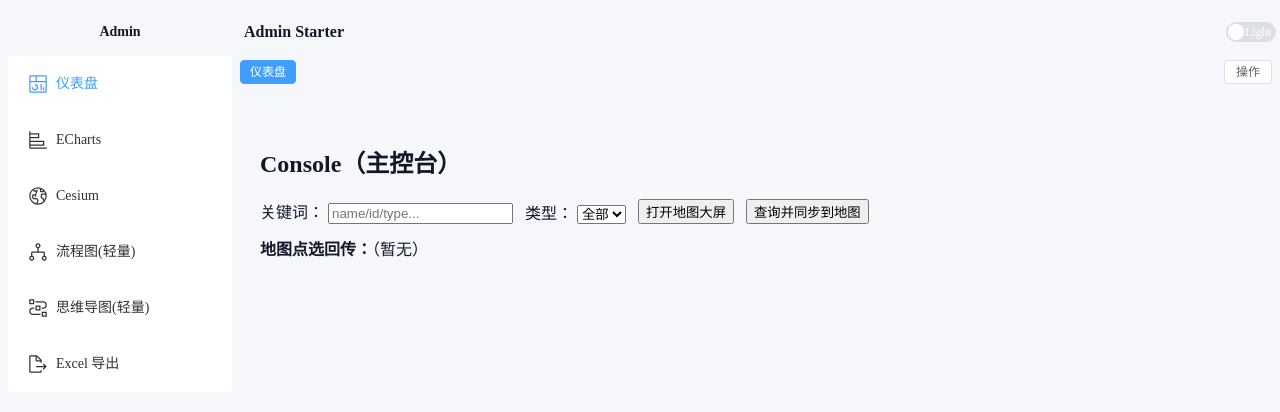
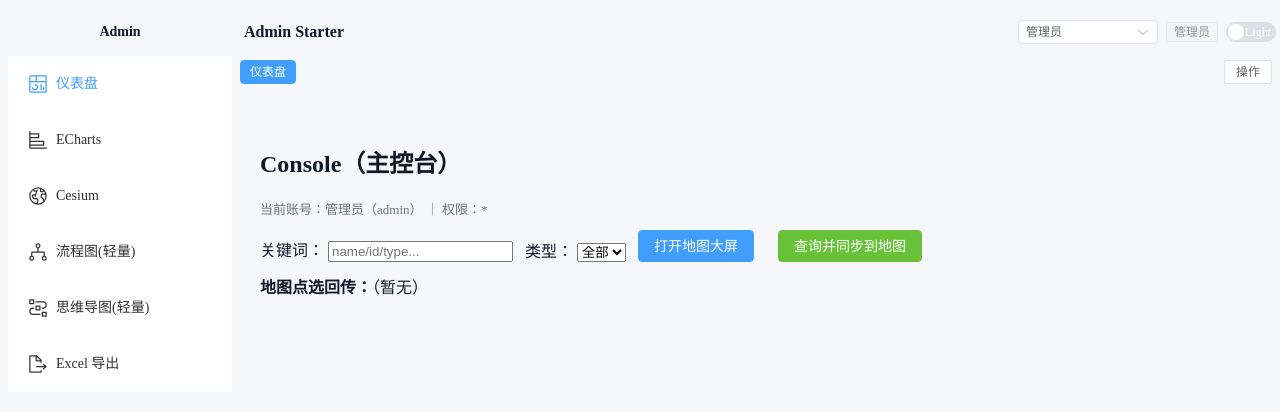
Before and after one commit to aushion/admin-starter, a Vue app: page /dashboard in a window 1280 px wide. Shown: the top 412 px of the page. Built offline with nearby package versions, Linux system fonts and the light colour scheme.

Commit message:
添加权限支持

```diff
--- /dev/null
+++ b/src/directives/permission.ts
@@ -0,0 +1,60 @@
+import type { Directive, DirectiveBinding } from 'vue'
+import { usePermissionStore, type PermissionCode } from '@/store/permission'
+
+type BindingValue =
+  | PermissionCode
+  | PermissionCode[]
+  | { value: PermissionCode | PermissionCode[]; mode?: 'hide' | 'disable' }
+
+function normalize(binding: DirectiveBinding<BindingValue>) {
+  const raw = binding.value
+
+  if (typeof raw === 'string' || Array.isArray(raw)) {
+    return { value: raw, mode: binding.modifiers.disable ? 'disable' : 'hide' as const }
+  }
+
+  const value = raw?.value ?? []
+  const mode = raw?.mode === 'disable' || binding.modifiers.disable ? 'disable' : 'hide'
+
+  return { value, mode }
+}
+
+function toArray(input?: PermissionCode | PermissionCode[]) {
+  if (!input) return [] as PermissionCode[]
+  return Array.isArray(input) ? input : [input]
+}
+
+function apply(el: HTMLElement, binding: DirectiveBinding<BindingValue>) {
+  const store = usePermissionStore()
+  const { value, mode } = normalize(binding)
+  const perms = toArray(value)
+  const allowed = store.hasPermission(perms)
+
+  if (allowed) {
+    if (mode === 'disable') {
+      el.removeAttribute('disabled')
+      el.classList.remove('is-disabled')
+    }
+    return
+  }
+
+  if (mode === 'disable') {
+    el.setAttribute('disabled', 'true')
+    el.classList.add('is-disabled')
+    return
+  }
+
+  const parent = el.parentNode
+  if (parent) {
+    parent.removeChild(el)
+  }
+}
+
+export const permissionDirective: Directive<HTMLElement, BindingValue> = {
+  mounted(el, binding) {
+    apply(el, binding)
+  },
+  updated(el, binding) {
+    apply(el, binding)
+  },
+}
--- a/src/layout/Sidebar.vue
+++ b/src/layout/Sidebar.vue
@@ -26,12 +26,13 @@
 </template>
 
 <script setup lang="ts">
-import { computed, defineComponent,resolveComponent, h, type PropType } from 'vue'
+import { computed } from 'vue'
 import { useRoute } from 'vue-router'
 import { useApp } from '../composables/useApp'
 import { routes } from '../router/routes'
 import type { RouteRecordRaw } from 'vue-router'
 import SidebarItem from './MenuItem.vue'
+import { usePermissionStore } from '@/store/permission'
 
 type MenuItem = {
   key: string
@@ -43,6 +44,7 @@ type MenuItem = {
 
 const route = useRoute()
 const { sidebarCollapsed } = useApp()
+const permission = usePermissionStore()
 
 const collapsed = computed(() => sidebarCollapsed.value)
 const activePath = computed(() => route.path)
@@ -85,9 +87,6 @@ function buildMenuTree(records: RouteRecordRaw[], base = ''): MenuItem[] {
     const title = getTitle(r)
     const icon = getIcon(r)
 
-    console.log(icon, 'icon');
-
-
     // 如果这个路由本身没有 title，但子节点有（极少），也可以选择隐藏父级
     // 这里按“只要有 children 就展示”处理
     if (children.length > 0) {
@@ -113,7 +112,25 @@ function buildMenuTree(records: RouteRecordRaw[], base = ''): MenuItem[] {
       })
     }
   }
-  console.log(res,'res')
+  return res
+}
+
+function filterByPermission(records: RouteRecordRaw[]): RouteRecordRaw[] {
+  const res: RouteRecordRaw[] = []
+
+  for (const r of records) {
+    if (!r) continue
+    const children = Array.isArray(r.children) ? filterByPermission(r.children) : []
+    const allowed = permission.canAccess(r.meta)
+
+    if (!allowed && children.length === 0) continue
+
+    res.push({
+      ...r,
+      children,
+    })
+  }
+
   return res
 }
 
@@ -122,7 +139,7 @@ function buildMenuTree(records: RouteRecordRaw[], base = ''): MenuItem[] {
  */
 const menus = computed<MenuItem[]>(() => {
   const root = routes.find(r => r.path === '/')
-  const children = (root?.children || []).filter(r => !isHidden(r))
+  const children = filterByPermission((root?.children || []).filter(r => !isHidden(r)))
   return buildMenuTree(children, '')
 })
 
--- a/src/layout/Topbar.vue
+++ b/src/layout/Topbar.vue
@@ -2,6 +2,17 @@
   <div class="h-12 flex items-center justify-between px-3 border-b border-gray-200 dark:border-gray-700">
     <div class="font-600">Admin Starter</div>
     <div class="flex items-center gap-2">
+      <el-select
+        size="small"
+        style="width: 140px"
+        :model-value="currentPreset"
+        @change="onPresetChange"
+      >
+        <el-option label="管理员" value="admin" />
+        <el-option label="运营" value="ops" />
+        <el-option label="访客" value="viewer" />
+      </el-select>
+      <el-tag type="info" size="small">{{ currentUser }}</el-tag>
       <el-switch
         :model-value="isDark"
         inline-prompt
@@ -15,8 +26,23 @@
 
 <script setup lang="ts">
 import { computed } from 'vue'
+import { useRoute, useRouter } from 'vue-router'
 import { useAppStore } from '@/store/app'
+import { usePermissionStore, type PresetKey } from '@/store/permission'
+
 const app = useAppStore()
 const isDark = computed(() => app.theme === 'dark')
 const onToggle = () => app.toggleTheme()
+
+const permission = usePermissionStore()
+const currentPreset = computed(() => permission.currentKey)
+const currentUser = computed(() => permission.profile.name)
+
+const router = useRouter()
+const route = useRoute()
+const onPresetChange = (value: PresetKey) => {
+  permission.switchPreset(value)
+  const allowed = route.matched.every(r => permission.canAccess(r.meta))
+  if (!allowed) router.replace('/403')
+}
 </script>
--- a/src/pages/dashboard/index.vue
+++ b/src/pages/dashboard/index.vue
@@ -1,6 +1,11 @@
 <template>
   <div style="padding:16px">
     <h2>Console（主控台）</h2>
+
+    <p style="margin:8px 0 12px;color:#6b7280;font-size:13px">
+      当前账号：{{ currentUser.name }}（{{ currentUser.roles.join(', ') }}）
+      ｜ 权限：{{ currentPerms.join(', ') || '无' }}
+    </p>
 
     <div style="display:flex; gap:12px; align-items:flex-end; flex-wrap:wrap">
       <label>
@@ -17,8 +22,20 @@
         </select>
       </label>
 
-      <button @click="openMapScreen">打开地图大屏</button>
-      <button @click="submit">查询并同步到地图</button>
+      <el-button
+        type="primary"
+        v-permission="'dashboard:open-map'"
+        @click="openMapScreen"
+      >
+        打开地图大屏
+      </el-button>
+      <el-button
+        type="success"
+        v-permission.disable="'dashboard:query'"
+        @click="submit"
+      >
+        查询并同步到地图
+      </el-button>
     </div>
 
     <div style="margin-top:12px">
@@ -29,9 +46,10 @@
 </template>
 
 <script setup lang="ts">
-import { onMounted, onBeforeUnmount, reactive, ref } from 'vue';
+import { onMounted, onBeforeUnmount, reactive, ref, computed } from 'vue';
 import { createDualChannel } from '@/shared/channel';
 import type { DualMsg, Filters } from '@/shared/protocol';
+import { usePermissionStore } from '@/store/permission';
 
 const ch = createDualChannel();
 const selectedId = ref<string>('');
@@ -67,6 +85,10 @@ function submit() {
   ch.send({ type: 'QUERY', payload: { requestId, filters } });
 }
 
+const permission = usePermissionStore();
+const currentUser = computed(() => permission.profile);
+const currentPerms = computed(() => permission.permissions);
+
 const off = ch.on((msg: DualMsg) => {
   if (msg.type === 'MAP_READY') {
     // 地图窗口刚打开/刷新，主窗口给它同步当前 filters
--- /dev/null
+++ b/src/pages/exception/403.vue
@@ -0,0 +1,22 @@
+<template>
+  <div class="min-h-screen flex items-center justify-center bg-[var(--app-bg)] text-[var(--app-text)]">
+    <el-result
+      icon="warning"
+      title="无权限访问"
+      sub-title="当前账号没有访问该页面的权限"
+    >
+      <template #extra>
+        <div class="flex items-center justify-center gap-3">
+          <el-button type="primary" @click="$router.replace('/')">回到首页</el-button>
+          <el-button @click="$router.back()">返回</el-button>
+        </div>
+      </template>
+    </el-result>
+  </div>
+</template>
+
+<script setup lang="ts">
+defineOptions({
+  name: 'ForbiddenPage',
+})
+</script>
--- a/src/router/index.ts
+++ b/src/router/index.ts
@@ -1,10 +1,22 @@
 import { createRouter, createWebHistory } from 'vue-router'
 import { routes } from './routes'
 import { useTagsView } from '@/composables/useTagsView'
+import { usePermissionStore } from '@/store/permission'
 
 const router = createRouter({
   history: createWebHistory(),
   routes,
+})
+
+router.beforeEach((to, _from, next) => {
+  const permission = usePermissionStore()
+  const allowed = to.matched.every(r => permission.canAccess(r.meta))
+
+  if (!allowed) {
+    return next({ path: '/403', query: { from: to.fullPath }, replace: true })
+  }
+
+  next()
 })
 
 // 初始化 affix（固定页签）
@@ -14,7 +26,7 @@ tv.initAffixTags(router)
 // 路由跳转后自动加入 tags
 router.afterEach((to) => {
   // 只对 layout 内页面生效：一般都带 meta.title
-  if (to.meta?.title) tv.addView(to as any)
+  if (to.meta?.title && !to.meta?.hidden) tv.addView(to as any)
 })
 
 export default router
--- a/src/router/routes.ts
+++ b/src/router/routes.ts
@@ -3,6 +3,13 @@ import AdminLayout from '@/layout/AdminLayout.vue'
 import BlankLayout from '@/layout/BlankLayout.vue'
 
 export const routes: RouteRecordRaw[] = [
+  {
+    path: '/403',
+    name: 'Forbidden',
+    component: () => import('@/pages/exception/403.vue'),
+    meta: { title: '无权限', hidden: true, public: true },
+  },
+
   // ✅ 大屏：独立路由树（不带菜单栏）
   {
     path: '/map-ol',
@@ -12,7 +19,7 @@ export const routes: RouteRecordRaw[] = [
         path: '',
         name: 'MapScreen',
         component: () => import('@/pages/map-ol/index.vue'),
-        meta: { title: '地图大屏', layout: 'blank' },
+        meta: { title: '地图大屏', layout: 'blank', permissions: ['map:screen'] },
       },
     ],
   },
@@ -27,13 +34,13 @@ export const routes: RouteRecordRaw[] = [
         path: 'dashboard',
         name: 'Dashboard',
         component: () => import('@/pages/dashboard/index.vue'),
-        meta: { title: '仪表盘', icon: 'i-carbon-dashboard', affix: true, keepAlive: true },
+        meta: { title: '仪表盘', icon: 'i-carbon-dashboard', affix: true, keepAlive: true, permissions: ['dashboard:view'] },
       },
       {
         path: 'charts',
         name: 'Charts',
         component: () => import('@/pages/charts/index.vue'),
-        meta: { title: 'ECharts', icon: 'i-carbon-chart-bar', keepAlive: true },
+        meta: { title: 'ECharts', icon: 'i-carbon-chart-bar', keepAlive: true, permissions: ['charts:view'] },
       },
       // {
       //   path: 'map-ol',
@@ -45,25 +52,25 @@ export const routes: RouteRecordRaw[] = [
         path: 'map-cesium',
         name: 'MapCesium',
         component: () => import('@/pages/map-cesium/index.vue'),
-        meta: { title: 'Cesium', icon: 'i-carbon-earth' },
+        meta: { title: 'Cesium', icon: 'i-carbon-earth', permissions: ['map:cesium'] },
       },
       {
         path: 'flow',
         name: 'Flow',
         component: () => import('@/pages/graph-flow/index.vue'),
-        meta: { title: '流程图(轻量)', icon: 'i-carbon-flow' },
+        meta: { title: '流程图(轻量)', icon: 'i-carbon-flow', permissions: ['flow:view'] },
       },
       {
         path: 'mind',
         name: 'Mind',
         component: () => import('@/pages/graph-mind/index.vue'),
-        meta: { title: '思维导图(轻量)', icon: 'i-carbon-network-3' },
+        meta: { title: '思维导图(轻量)', icon: 'i-carbon-network-3', permissions: ['mind:view'] },
       },
       {
         path: 'excel',
         name: 'Excel',
         component: () => import('@/pages/excel/index.vue'),
-        meta: { title: 'Excel 导出', icon: 'i-carbon-document-export' },
+        meta: { title: 'Excel 导出', icon: 'i-carbon-document-export', permissions: ['excel:export'] },
       },
     ],
   },
--- /dev/null
+++ b/src/store/permission.ts
@@ -0,0 +1,99 @@
+import { defineStore } from 'pinia'
+
+export type PermissionCode = string
+
+export type UserProfile = {
+  id: string
+  name: string
+  roles: string[]
+  permissions: PermissionCode[]
+}
+
+export type PresetKey = 'admin' | 'ops' | 'viewer'
+
+const STORAGE_KEY = 'admin-starter.user'
+
+const PRESETS: Record<PresetKey, UserProfile> = {
+  admin: {
+    id: '1',
+    name: '管理员',
+    roles: ['admin'],
+    permissions: ['*'],
+  },
+  ops: {
+    id: '2',
+    name: '运营',
+    roles: ['ops'],
+    permissions: [
+      'dashboard:view',
+      'dashboard:open-map',
+      'dashboard:query',
+      'map:screen',
+      'charts:view',
+    ],
+  },
+  viewer: {
+    id: '3',
+    name: '访客',
+    roles: ['viewer'],
+    permissions: ['dashboard:view'],
+  },
+}
+
+function toArray(input?: string | string[]) {
+  if (!input) return [] as string[]
+  return Array.isArray(input) ? input : [input]
+}
+
+function loadPreset(): PresetKey {
+  const cached = typeof localStorage !== 'undefined'
+    ? (localStorage.getItem(STORAGE_KEY) as PresetKey | null)
+    : null
+  return cached && PRESETS[cached] ? cached : 'admin'
+}
+
+const initialPreset = loadPreset()
+
+export type AccessMeta = {
+  public?: boolean
+  roles?: string[]
+  permissions?: PermissionCode[]
+}
+
+export const usePermissionStore = defineStore('permission', {
+  state: () => ({
+    currentKey: initialPreset as PresetKey,
+    profile: PRESETS[initialPreset],
+  }),
+  getters: {
+    roles: (state) => state.profile.roles,
+    permissions: (state) => state.profile.permissions,
+  },
+  actions: {
+    switchPreset(key: PresetKey) {
+      if (!PRESETS[key]) return
+      this.currentKey = key
+      this.profile = PRESETS[key]
+      if (typeof localStorage !== 'undefined') {
+        localStorage.setItem(STORAGE_KEY, key)
+      }
+    },
+    hasRole(roles?: string | string[]) {
+      const required = toArray(roles)
+      if (required.length === 0) return true
+      return required.some(r => this.roles.includes(r))
+    },
+    hasPermission(perms?: PermissionCode | PermissionCode[]) {
+      const required = toArray(perms)
+      if (required.length === 0) return true
+      if (this.permissions.includes('*')) return true
+      return required.every(p => this.permissions.includes(p))
+    },
+    canAccess(meta?: AccessMeta) {
+      if (!meta || meta.public) return true
+      if (meta.roles && !this.hasRole(meta.roles)) return false
+      if (meta.permissions && !this.hasPermission(meta.permissions)) return false
+      return true
+    },
+  },
+})
```
Also changed, not shown: src/main.ts (+8 -2 lines), src/router/typing.d.ts (added, +15 -0 lines).
